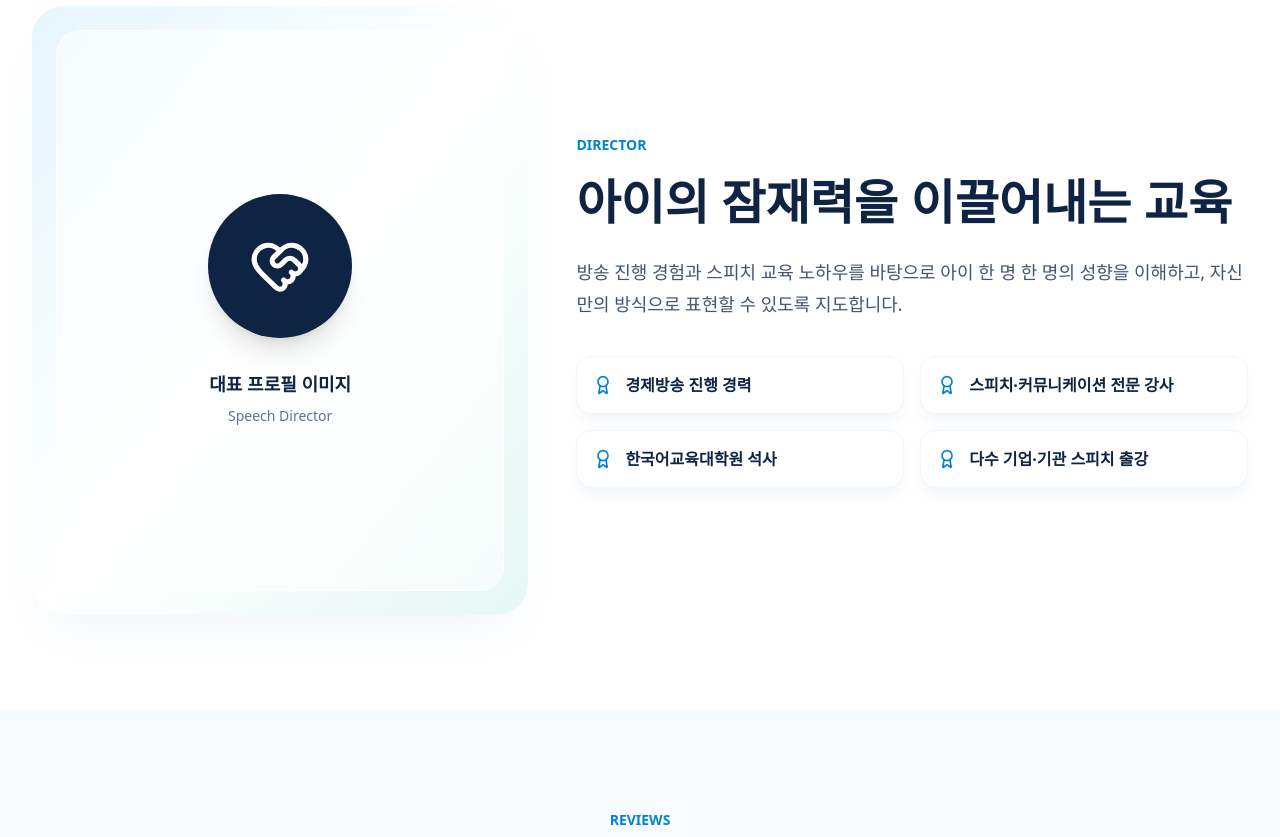
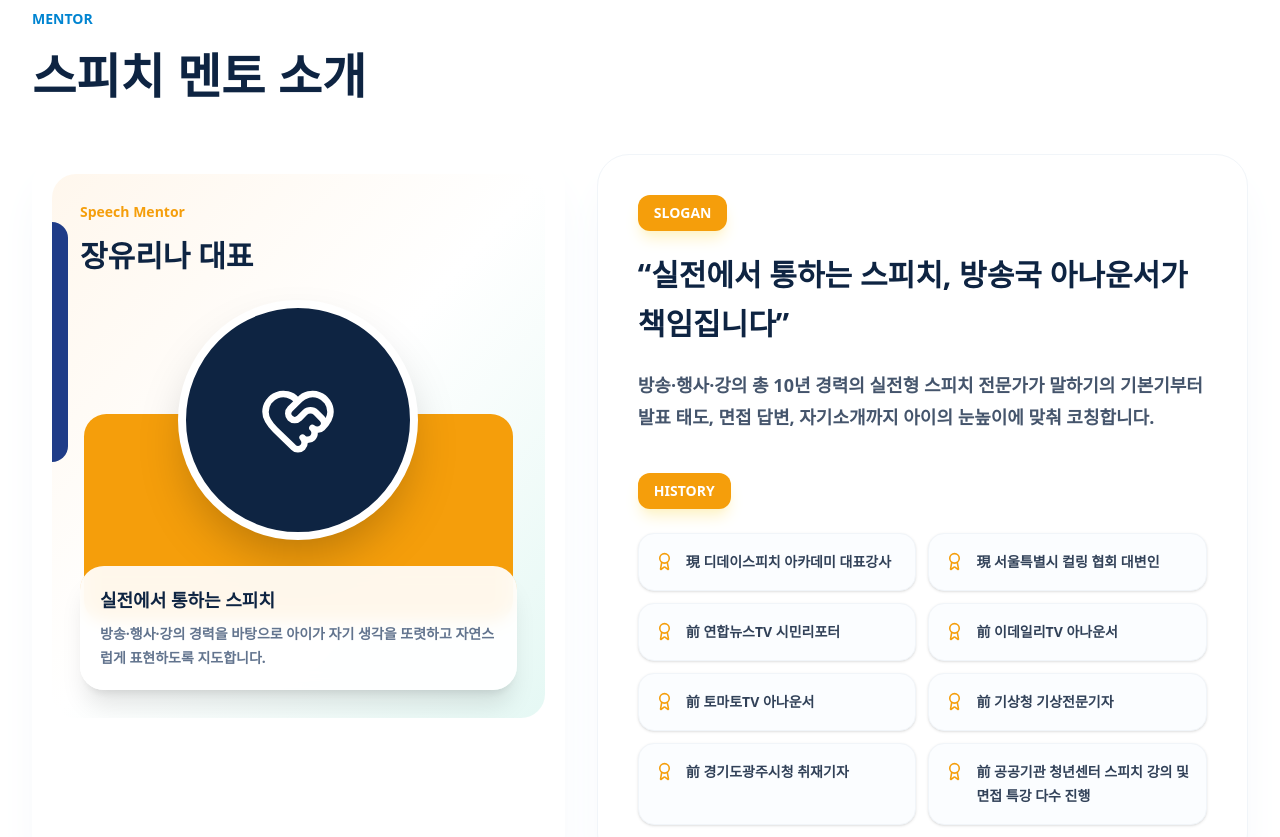
Before and after one commit to Juniorgi/dday-kids-speech, a React (Vite) app: page / in a window 1280 px wide. Shown: the part 2980-3817 px from the top of the page. Built offline with nearby package versions, Linux system fonts and the light colour scheme.

Commit message:
Update mentor section

```diff
--- a/src/App.jsx
+++ b/src/App.jsx
@@ -71,10 +71,14 @@ export default function App() {
   ];
 
   const careers = [
-    "경제방송 진행 경력",
-    "스피치·커뮤니케이션 전문 강사",
-    "한국어교육대학원 석사",
-    "다수 기업·기관 스피치 출강",
+    "現 디데이스피치 아카데미 대표강사",
+    "現 서울특별시 컬링 협회 대변인",
+    "前 연합뉴스TV 시민리포터",
+    "前 이데일리TV 아나운서",
+    "前 토마토TV 아나운서",
+    "前 기상청 기상전문기자",
+    "前 경기도광주시청 취재기자",
+    "前 공공기관 청년센터 스피치 강의 및 면접 특강 다수 진행",
   ];
 
   const reviews = [
@@ -330,38 +334,73 @@ export default function App() {
       </section>
 
       <section id="강사진" className="px-5 py-24 lg:px-8">
-        <div className="mx-auto grid max-w-7xl items-center gap-12 lg:grid-cols-[0.85fr_1.15fr]">
-          <div className="rounded-[2rem] bg-gradient-to-br from-[#e5f6ff] via-white to-[#e5f8f4] p-6 shadow-2xl shadow-slate-100">
-            <div className="aspect-[4/5] rounded-[1.5rem] border border-white bg-white/55 p-7">
-              <div className="flex h-full flex-col items-center justify-center text-center">
-                <div className="flex size-36 items-center justify-center rounded-full bg-[#0e2442] text-white shadow-xl">
-                  <HeartHandshake size={62} />
+        <div className="mx-auto max-w-7xl">
+          <div className="mb-12">
+            <span className="text-sm font-extrabold text-sky-600">MENTOR</span>
+            <h2 className="mt-4 text-4xl font-extrabold leading-tight sm:text-5xl">
+              스피치 멘토 소개
+            </h2>
           </div>
-                <p className="mt-8 text-lg font-extrabold">대표 프로필 이미지</p>
-                <p className="mt-2 text-sm text-slate-500">Speech Director</p>
+
+          <div className="grid items-stretch gap-8 lg:grid-cols-[0.9fr_1.1fr]">
+            <div className="rounded-[2rem] bg-white p-5 shadow-2xl shadow-slate-100">
+              <div className="relative flex min-h-[34rem] overflow-hidden rounded-[1.5rem] bg-gradient-to-br from-[#fff7ed] via-white to-[#e5f8f4] p-7">
+                <div className="absolute left-0 top-12 h-60 w-4 rounded-r-full bg-[#1f3c88]" />
+                <div className="absolute bottom-24 left-8 right-8 h-52 rounded-[1.4rem] bg-[#f59e0b]" />
+                <div className="relative z-10 flex w-full flex-col justify-between">
+                  <div>
+                    <p className="text-sm font-extrabold text-[#f59e0b]">
+                      Speech Mentor
+                    </p>
+                    <h3 className="mt-4 text-3xl font-extrabold text-[#0e2442]">
+                      장유리나 대표
+                    </h3>
+                  </div>
+                  <div className="mx-auto flex size-48 items-center justify-center rounded-full border-8 border-white bg-[#0e2442] text-white shadow-2xl sm:size-60">
+                    <HeartHandshake size={78} />
+                  </div>
+                  <div className="rounded-3xl bg-white/92 p-5 shadow-xl backdrop-blur">
+                    <p className="text-lg font-extrabold text-[#0e2442]">
+                      실전에서 통하는 스피치
+                    </p>
+                    <p className="mt-2 text-sm font-semibold leading-6 text-slate-500">
+                      방송·행사·강의 경력을 바탕으로 아이가 자기 생각을
+                      또렷하고 자연스럽게 표현하도록 지도합니다.
+                    </p>
+                  </div>
                 </div>
               </div>
             </div>
 
-          <div>
-            <span className="text-sm font-extrabold text-sky-600">DIRECTOR</span>
-            <h2 className="mt-4 text-4xl font-extrabold leading-tight sm:text-5xl">
-              아이의 잠재력을 이끌어내는 교육
-            </h2>
-            <p className="mt-6 text-lg leading-8 text-slate-600">
-              방송 진행 경험과 스피치 교육 노하우를 바탕으로 아이 한 명 한 명의
-              성향을 이해하고, 자신만의 방식으로 표현할 수 있도록 지도합니다.
+            <div className="rounded-[2rem] border border-slate-100 bg-white p-7 shadow-2xl shadow-slate-100 sm:p-9 lg:p-10">
+              <div className="inline-flex rounded-xl bg-[#f59e0b] px-4 py-2 text-sm font-black uppercase text-white shadow-lg shadow-amber-100">
+                Slogan
+              </div>
+              <blockquote className="mt-5 text-2xl font-extrabold leading-relaxed text-[#0e2442] sm:text-3xl">
+                “실전에서 통하는 스피치, 방송국 아나운서가 책임집니다”
+              </blockquote>
+              <p className="mt-5 text-lg font-bold leading-8 text-slate-600">
+                방송·행사·강의 총 10년 경력의 실전형 스피치 전문가가
+                말하기의 기본기부터 발표 태도, 면접 답변, 자기소개까지
+                아이의 눈높이에 맞춰 코칭합니다.
               </p>
-            <div className="mt-9 grid gap-4 sm:grid-cols-2">
+
+              <div className="mt-10 inline-flex rounded-xl bg-[#f59e0b] px-4 py-2 text-sm font-black uppercase text-white shadow-lg shadow-amber-100">
+                History
+              </div>
+              <div className="mt-6 grid gap-3 sm:grid-cols-2">
                 {careers.map((career) => (
                   <div
                     key={career}
-                  className="flex items-start gap-3 rounded-2xl border border-slate-100 bg-white p-4 shadow-lg shadow-slate-100"
+                    className="flex items-start gap-3 rounded-2xl border border-slate-100 bg-[#fbfdff] p-4 shadow-sm"
                   >
-                  <Award className="mt-0.5 shrink-0 text-sky-600" size={20} />
-                  <span className="font-bold leading-6">{career}</span>
+                    <Award className="mt-0.5 shrink-0 text-[#f59e0b]" size={19} />
+                    <span className="text-sm font-bold leading-6 text-slate-700">
+                      {career}
+                    </span>
                   </div>
                 ))}
+              </div>
             </div>
           </div>
         </div>
```
Also changed, not shown: 2 other files (tests, documents, lock files or other folders). Lines whose indentation alone changed are shown as unchanged.
